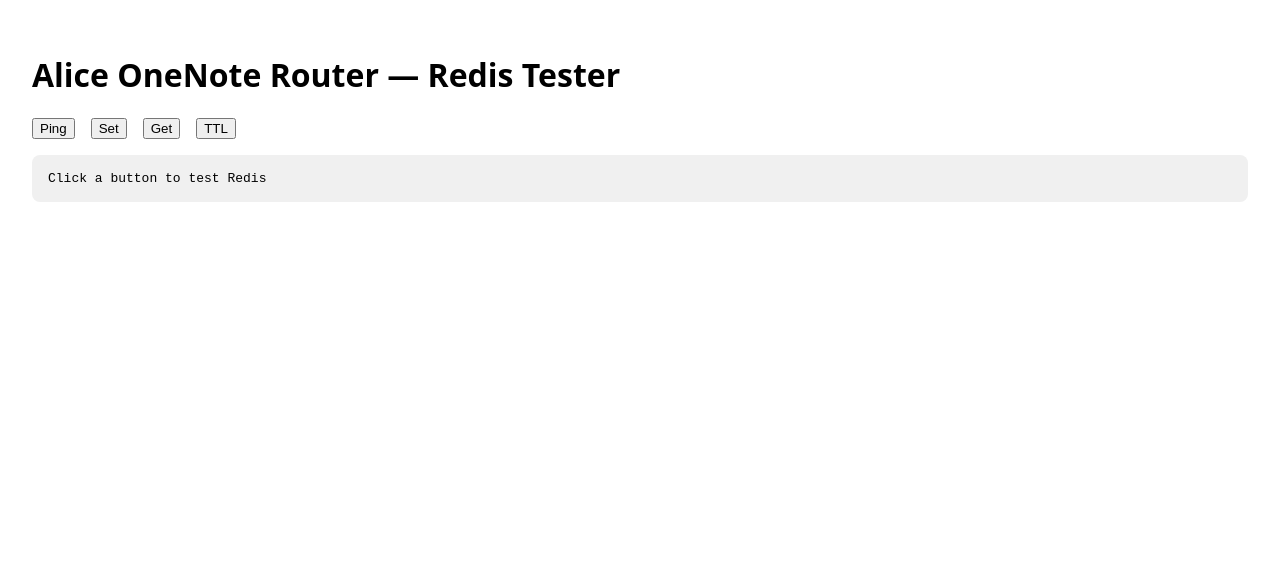
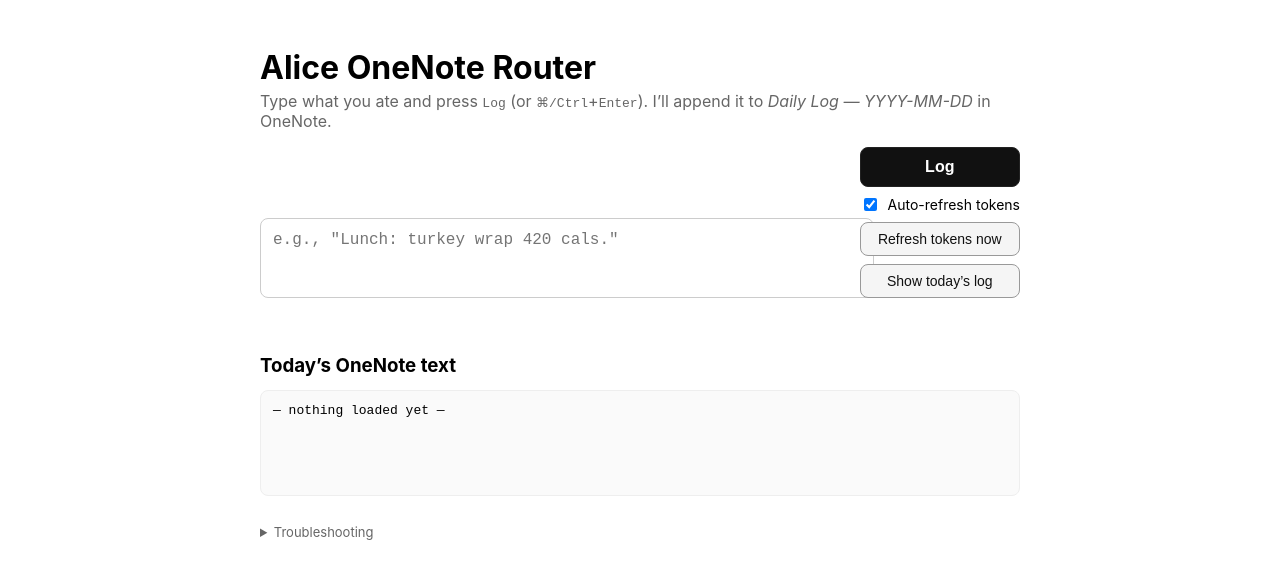
Before and after one commit to tchaudhry907/alice-onenote-router, a Next.js app: page / in a window 1280 px wide. Shown: the top 578 px of the page. Built offline with nearby package versions, Linux system fonts and the light colour scheme.

Commit message:
Refactor Home component with improved state management

```diff
--- a/pages/index.js
+++ b/pages/index.js
@@ -1,70 +1,293 @@
-import { useState } from "react";
+import { useCallback, useEffect, useMemo, useRef, useState } from "react";
 
 export default function Home() {
-  const [output, setOutput] = useState("");
+  const [text, setText] = useState("");
+  const [busy, setBusy] = useState(false);
+  const [status, setStatus] = useState("");
+  const [todayLog, setTodayLog] = useState("");
+  const [todayId, setTodayId] = useState("");
+  const [autorefresh, setAutorefresh] = useState(true);
 
-  async function callApi(path, options) {
+  // Helpers
+  const json = async (res) => {
+    const t = await res.text();
     try {
-      const res = await fetch(path, options);
-      const json = await res.json();
-      setOutput(JSON.stringify(json, null, 2));
-    } catch (err) {
-      setOutput("Error: " + err.message);
+      return JSON.parse(t);
+    } catch {
+      return { ok: false, error: `Non-JSON response`, raw: t };
+    }
+  };
+
+  const refreshTokens = useCallback(async () => {
+    setStatus("Refreshing tokens…");
+    const res = await fetch("/api/auth/refresh", { method: "POST" });
+    const j = await json(res);
+    if (!res.ok || j?.ok === false) {
+      setStatus(`❌ Token refresh failed: ${j?.error || res.status}`);
+      return false;
+    }
+    setStatus("✅ Tokens refreshed");
+    return true;
+  }, []);
+
+  const quickLog = useCallback(
+    async (value) => {
+      if (!value || !value.trim()) {
+        setStatus("Please type something to log.");
+        return;
+      }
+      setBusy(true);
+      setStatus("Logging to OneNote…");
+      try {
+        if (autorefresh) {
+          const ok = await refreshTokens();
+          if (!ok) {
+            setBusy(false);
+            return;
           }
         }
-
-  async function doPing() {
-    await callApi("/api/redis/ping");
-  }
-
-  async function doGet() {
-    const key = prompt("Enter key to GET", "alice:test");
-    if (key) {
-      await callApi(`/api/redis/get?key=${encodeURIComponent(key)}`);
-    }
-  }
-
-  async function doSet() {
-    const key = prompt("Enter key to SET", "alice:test");
-    const value = prompt("Enter value (will be stored as string/JSON)", "hello world");
-    const ttl = prompt("Enter TTL in seconds (optional)", "60");
-    const body = { key, value };
-    if (ttl && !isNaN(Number(ttl))) body.ttl = Number(ttl);
-
-    await callApi("/api/redis/set", {
+        const res = await fetch("/api/onenote/quick-log", {
           method: "POST",
           headers: { "Content-Type": "application/json" },
-      body: JSON.stringify(body),
+          body: JSON.stringify({ text: value }),
         });
+        const j = await json(res);
+        if (!res.ok || j?.ok === false) {
+          setStatus(
+            `❌ Append failed: ${
+              j?.detail?.body || j?.message || j?.error || res.status
+            }`
+          );
+          return;
         }
+        setStatus(`✅ Logged to OneNote (page: ${j.pageId || "today"})`);
+        setText("");
+        await loadToday(); // Refresh the visible log
+      } catch (err) {
+        setStatus(`❌ Network error: ${String(err)}`);
+      } finally {
+        setBusy(false);
+      }
+    },
+    [autorefresh, refreshTokens]
+  );
 
-  async function doTTL() {
-    const key = prompt("Enter key to check TTL", "alice:test");
-    if (key) {
-      await callApi(`/api/redis/ttl?key=${encodeURIComponent(key)}`);
+  const loadToday = useCallback(async () => {
+    setStatus("Loading today’s log…");
+    try {
+      // Get latest page (our “Daily Log — YYYY-MM-DD”)
+      const latestRes = await fetch("/api/onenote/page-latest");
+      const latest = await json(latestRes);
+      if (!latestRes.ok || latest?.ok === false || !latest?.id) {
+        setStatus(
+          `❌ Could not find today's page: ${latest?.error || latestRes.status}`
+        );
+        setTodayLog("");
+        setTodayId("");
+        return;
       }
+      const id = latest.id;
+      setTodayId(id);
+
+      // Fetch plain text of that page
+      const textRes = await fetch(
+        `/api/onenote/page-text?id=${encodeURIComponent(id)}`
+      );
+      const txt = await json(textRes);
+      if (!textRes.ok || txt?.ok === false) {
+        setStatus(
+          `❌ Could not read page text: ${txt?.error || textRes.status}`
+        );
+        setTodayLog("");
+        return;
       }
+      // The API returns { ok:true, text: "..." }
+      setTodayLog(txt.text || "");
+      setStatus("✅ Loaded today’s log");
+    } catch (err) {
+      setStatus(`❌ Load failed: ${String(err)}`);
+    }
+  }, []);
+
+  // Small convenience: Ctrl/Cmd+Enter submits
+  const taRef = useRef(null);
+  useEffect(() => {
+    const handler = (e) => {
+      if (
+        (e.key === "Enter" || e.keyCode === 13) &&
+        (e.metaKey || e.ctrlKey)
+      ) {
+        e.preventDefault();
+        quickLog(text);
+      }
+    };
+    const el = taRef.current;
+    if (el) el.addEventListener("keydown", handler);
+    return () => el && el.removeEventListener("keydown", handler);
+  }, [text, quickLog]);
 
   return (
-    <main style={{ fontFamily: "system-ui", padding: 24 }}>
-      <h1>Alice OneNote Router — Redis Tester</h1>
-      <div style={{ display: "flex", gap: "1rem", marginBottom: "1rem" }}>
-        <button onClick={doPing}>Ping</button>
-        <button onClick={doSet}>Set</button>
-        <button onClick={doGet}>Get</button>
-        <button onClick={doTTL}>TTL</button>
+    <div
+      style={{
+        maxWidth: 760,
+        margin: "32px auto",
+        padding: 16,
+        fontFamily:
+          "-apple-system, system-ui, Segoe UI, Roboto, Helvetica, Arial, sans-serif",
+      }}
+    >
+      <h1 style={{ margin: 0 }}>Alice OneNote Router</h1>
+      <p style={{ marginTop: 4, color: "#666" }}>
+        Type what you ate and press{" "}
+        <code>Log</code> (or <kbd>⌘/Ctrl</kbd>+<kbd>Enter</kbd>). I’ll append it
+        to <em>Daily Log — YYYY-MM-DD</em> in OneNote.
+      </p>
+
+      <div
+        style={{
+          display: "grid",
+          gap: 12,
+          gridTemplateColumns: "1fr auto",
+          alignItems: "end",
+          marginTop: 12,
+        }}
+      >
+        <textarea
+          ref={taRef}
+          rows={3}
+          placeholder='e.g., "Lunch: turkey wrap 420 cals."'
+          value={text}
+          onChange={(e) => setText(e.target.value)}
+          disabled={busy}
+          style={{
+            width: "100%",
+            resize: "vertical",
+            border: "1px solid #ccc",
+            borderRadius: 8,
+            padding: 12,
+            fontSize: 16,
+          }}
+        />
+        <div style={{ display: "grid", gap: 8 }}>
+          <button
+            onClick={() => quickLog(text)}
+            disabled={busy || !text.trim()}
+            style={{
+              padding: "10px 16px",
+              borderRadius: 8,
+              border: "1px solid #222",
+              background: busy ? "#ddd" : "#111",
+              color: "#fff",
+              cursor: busy ? "not-allowed" : "pointer",
+              fontSize: 16,
+              fontWeight: 600,
+            }}
+          >
+            {busy ? "Working…" : "Log"}
+          </button>
+
+          <label
+            style={{
+              display: "flex",
+              gap: 8,
+              alignItems: "center",
+              userSelect: "none",
+              fontSize: 14,
+            }}
+            title="Automatically refresh access tokens before each write"
+          >
+            <input
+              type="checkbox"
+              checked={autorefresh}
+              onChange={(e) => setAutorefresh(e.target.checked)}
+            />
+            Auto-refresh tokens
+          </label>
+
+          <button
+            onClick={refreshTokens}
+            disabled={busy}
+            style={{
+              padding: "8px 12px",
+              borderRadius: 8,
+              border: "1px solid #999",
+              background: "#f5f5f5",
+              color: "#111",
+              cursor: busy ? "not-allowed" : "pointer",
+              fontSize: 14,
+            }}
+          >
+            Refresh tokens now
+          </button>
+
+          <button
+            onClick={loadToday}
+            disabled={busy}
+            style={{
+              padding: "8px 12px",
+              borderRadius: 8,
+              border: "1px solid #999",
+              background: "#f5f5f5",
+              color: "#111",
+              cursor: busy ? "not-allowed" : "pointer",
+              fontSize: 14,
+            }}
+          >
+            Show today’s log
+          </button>
         </div>
+      </div>
+
+      <div style={{ marginTop: 12, minHeight: 24, color: "#333" }}>
+        {status && <div>{status}</div>}
+      </div>
+
+      <div style={{ marginTop: 20 }}>
+        <h3 style={{ margin: "8px 0" }}>
+          Today’s OneNote text{" "}
+          {todayId ? (
+            <small style={{ color: "#666", fontWeight: 400 }}>
+              (page id: {todayId})
+            </small>
+          ) : null}
+        </h3>
         <pre
           style={{
-          background: "#f0f0f0",
-          padding: "1rem",
-          borderRadius: "8px",
             whiteSpace: "pre-wrap",
             wordBreak: "break-word",
+            background: "#fafafa",
+            border: "1px solid #eee",
+            padding: 12,
+            borderRadius: 8,
+            minHeight: 80,
           }}
         >
-        {output || "Click a button to test Redis"}
+{todayLog || "— nothing loaded yet —"}
         </pre>
-    </main>
+      </div>
+
+      <div style={{ marginTop: 28, color: "#666", fontSize: 13 }}>
+        <details>
+          <summary>Troubleshooting</summary>
+          <ul>
+            <li>
+              If you see <code>InvalidAuthenticationToken</code>, click{" "}
+              <em>Refresh tokens now</em> (or toggle <em>Auto-refresh</em> on)
+              and try again.
+            </li>
+            <li>
+              If you see <code>415</code> on append, we already fixed the
+              multipart; try again or refresh tokens once.
+            </li>
+            <li>
+              The buttons call existing routes:{" "}
+              <code>/api/onenote/quick-log</code>,{" "}
+              <code>/api/onenote/page-latest</code>,{" "}
+              <code>/api/onenote/page-text</code>, <code>/api/auth/refresh</code>.
+            </li>
+          </ul>
+        </details>
+      </div>
+    </div>
   );
 }
```
Lines whose indentation alone changed are shown as unchanged.
